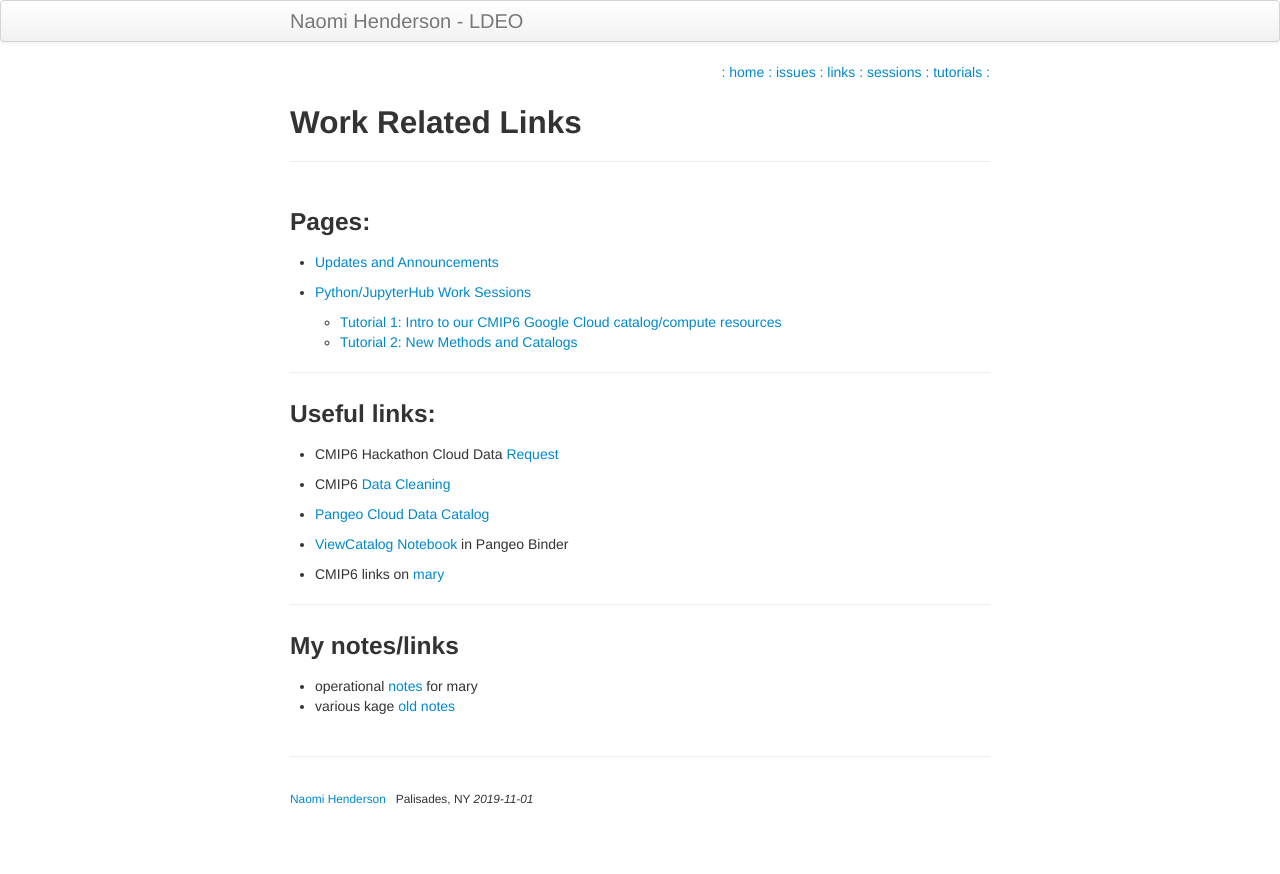
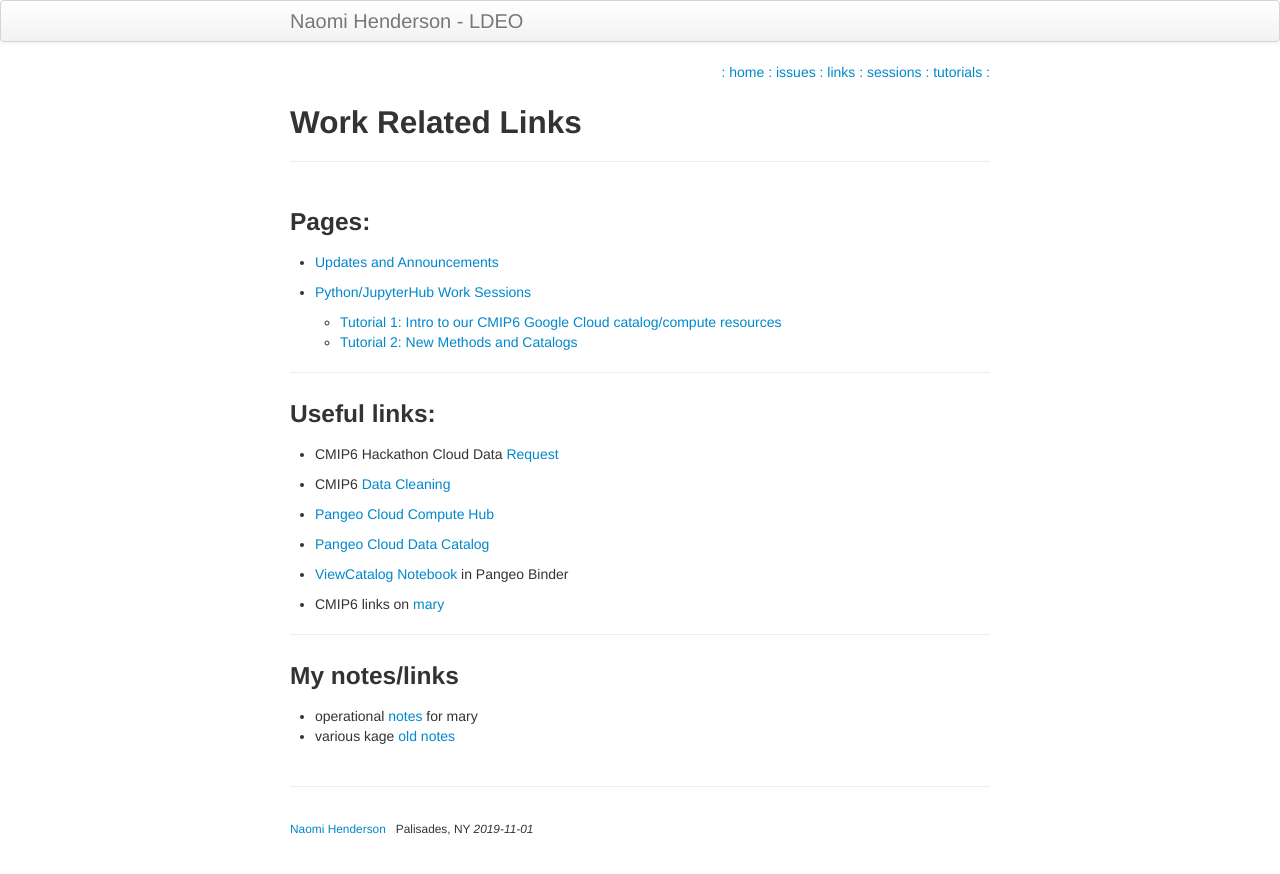
Before and after one commit to naomi-henderson/naomi-henderson.github.io, a Jekyll site: the page built from pages/links.md, in a window 1280 px wide. Shown: the top 874 px of the page. Built offline with Jekyll 4.4.1, drawn with Linux system fonts in a browser that asks for light colours.

Commit message:
added new link

```diff
--- a/pages/links.md
+++ b/pages/links.md
@@ -19,6 +19,8 @@ description: a way to share my current projects
 
 - CMIP6 [Data Cleaning](https://github.com/naomi-henderson/cmip6hack-DataCleaning/blob/master/README.md){:target="_blank_"}
 
+- [Pangeo Cloud Compute Hub](https://ocean.pangeo.io){:target="_blank_"}
+
 - [Pangeo Cloud Data Catalog](https://pangeo-data.github.io/pangeo-datastore){:target="_blank_"}
 
 - [ViewCatalog Notebook](https://binder.pangeo.io/v2/gh/naomi-henderson/CMIP6-qgrid/master){:target="_blank_"} in Pangeo Binder
```
